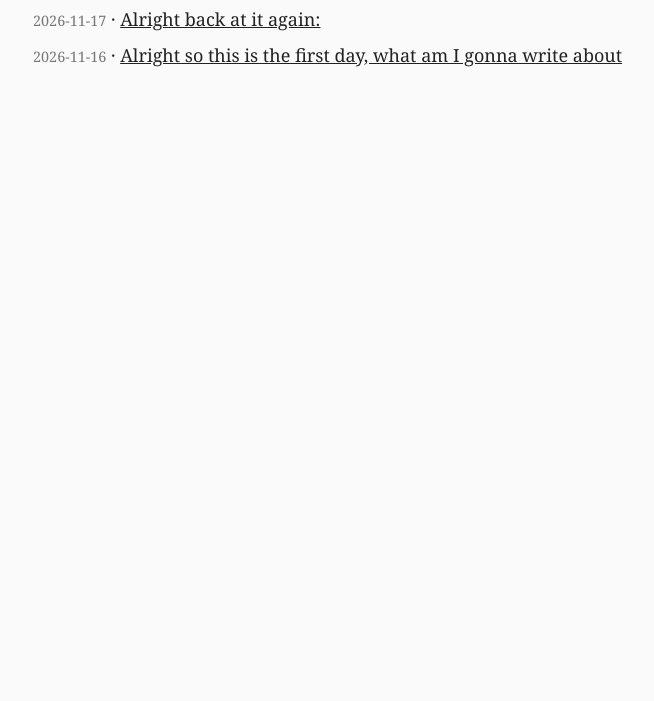
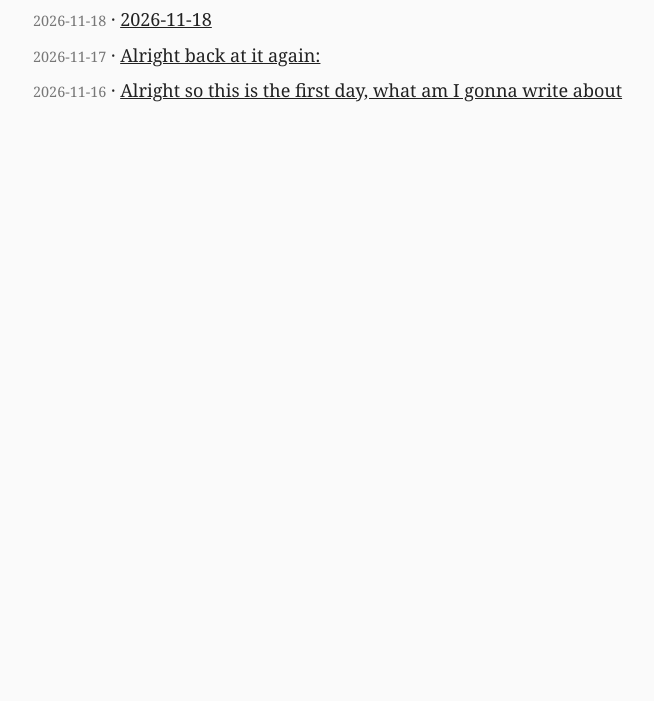
Before and after one commit to Nickgggggggg/writing, a plain HTML site: page index.html in a window 1280 px wide. Shown: the part 99-800 px from the top of the page, without its empty margins (303-957 px from the left). Drawn offline with Linux system fonts and the light colour scheme.

Commit message:
post 2026-11-18

```diff
--- a/index.html
+++ b/index.html
@@ -1,4 +1,5 @@
 <!doctype html><html lang=en><meta charset=utf-8><meta name=viewport content='width=device-width,initial-scale=1'><title>writing</title><style>body{max-width:38rem;margin:3rem auto;padding:0 1rem;font:18px/1.6 Georgia,serif;color:#222;background:#fafafa}a{color:#222}h1{font-size:1.5rem}.d{color:#777;font-size:.9rem}li{margin:.4rem 0}</style><h1>writing</h1><ul style='list-style:none;padding:0'>
+<li><span class=d>2026-11-18</span> · <a href='p/2026-11-18.html'>2026-11-18</a></li>
 <li><span class=d>2026-11-17</span> · <a href='p/2026-11-17.html'>Alright back at it again:</a></li>
 <li><span class=d>2026-11-16</span> · <a href='p/2026-11-16.html'>Alright so this is the first day, what am I gonna write about</a></li>
 </ul>
```
Also changed, not shown: p/2026-11-18.html (added, +2 -0 lines).
